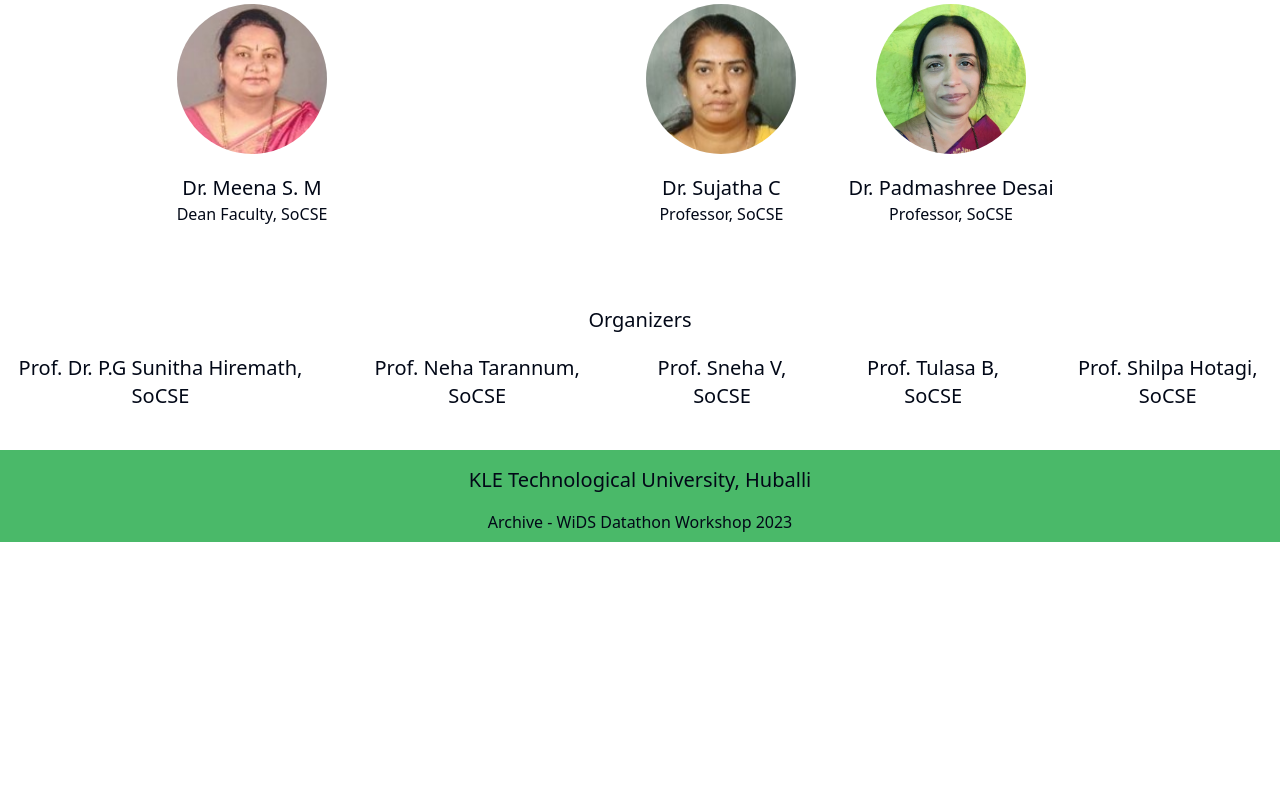
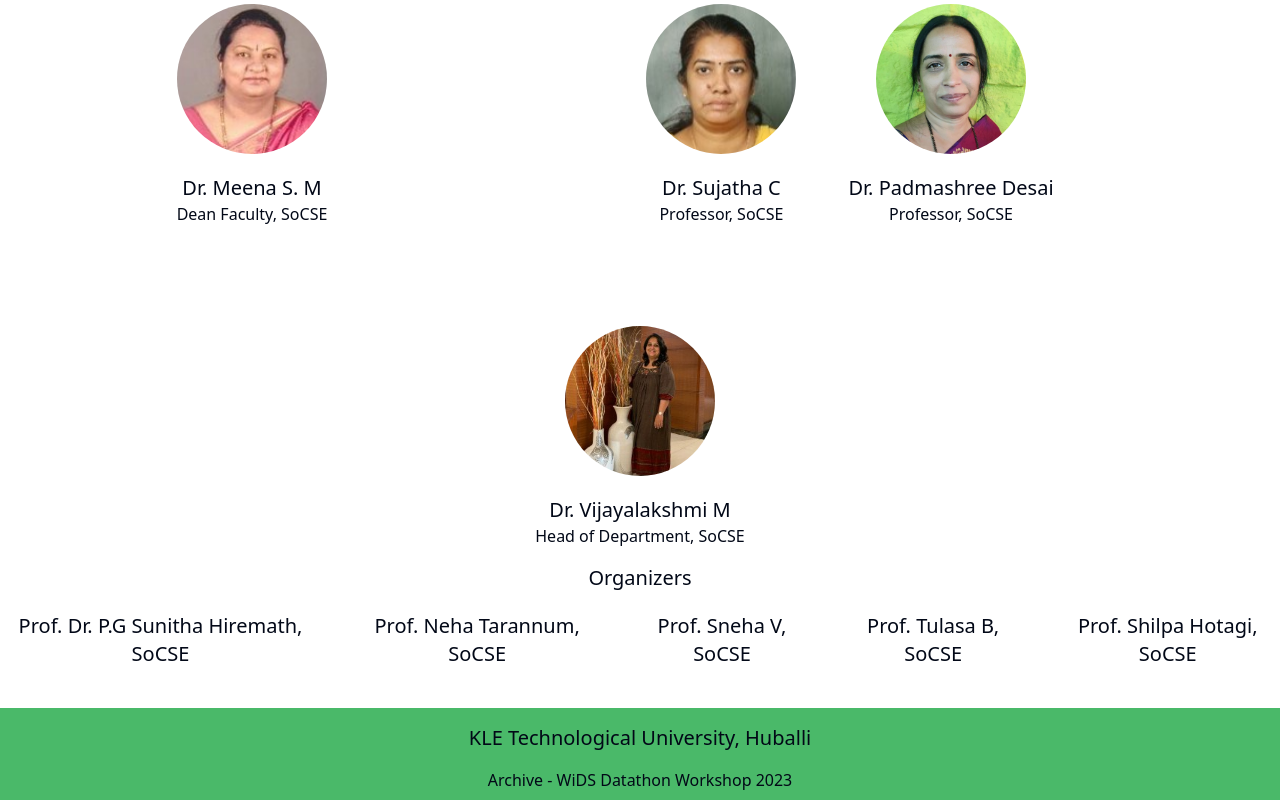
Before and after one commit to psbhatbvbcs/wids-kletech-2024, a Next.js app: page / in a window 1280 px wide. Shown: the part 2507-3307 px from the top of the page. Before the commit the page ends 3049 px from the top, so only its background shows below. Built offline with nearby package versions, Linux system fonts and the light colour scheme.

Commit message:
added member

```diff
--- a/src/components/Committee.tsx
+++ b/src/components/Committee.tsx
@@ -104,6 +104,21 @@ const Committee = () => {
           </div>
         </div>
       </div>
+      <div className="flex w-full md:w-2/3 justify-center flex-col">
+        <div className="flex justify-center gap-3 md:gap-8 flex-col md:flex-row">
+          <div className="flex flex-col items-center justify-center max-w-[500px] text-center m-5 md:m-0">
+            <img
+              src="/hod-vijaylakshmi.jpeg"
+              alt="Dr. Padmashree Desai"
+              className="w-[150px] h-[150px] rounded-full m-5"
+            />
+            <p className="text-xl font-medium">Dr. Vijayalakshmi M</p>
+            <p className="font-normal mb-0 md:mb-4">
+              Head of Department, SoCSE
+            </p>
+          </div>
+        </div>
+      </div>
       <div className="flex w-full justify-center flex-col mb-10">
         <p className="text-xl font-medium flex justify-center mb-5">
           Organizers
```
Also changed, not shown: public/hod-vijaylakshmi.jpeg (added).
